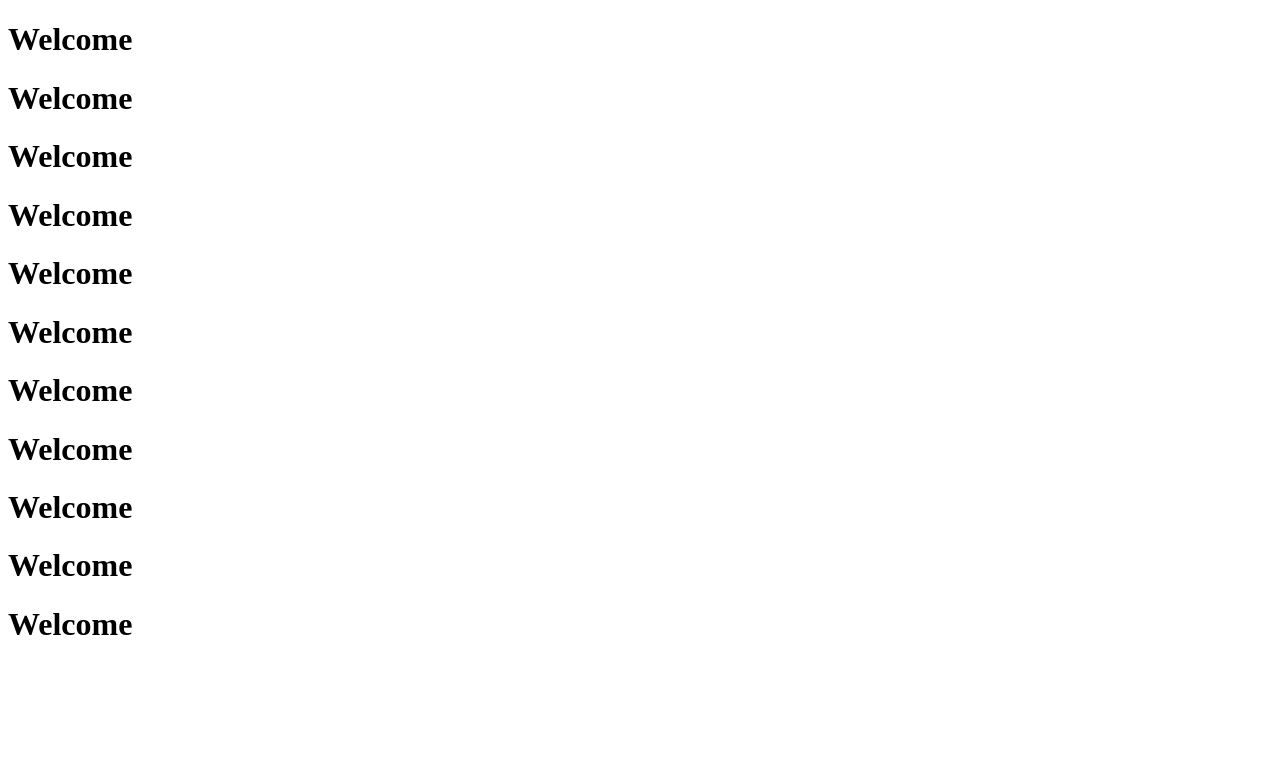
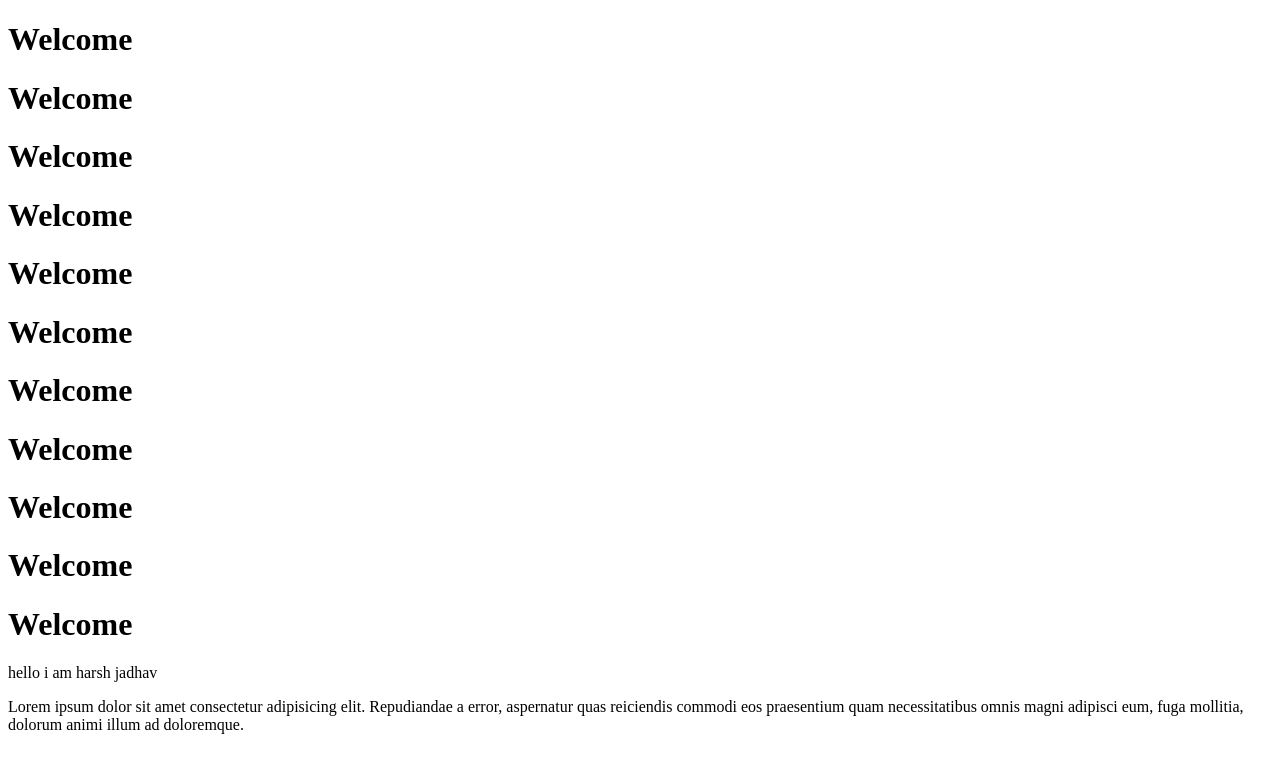
Before and after one commit to HarshJadhav782/tourism-_tarvel_management, a plain HTML site: page index.html in a window 1280 px wide. Drawn offline with Linux system fonts and the light colour scheme.

Commit message:
second commit

```diff
--- a/index.html
+++ b/index.html
@@ -17,6 +17,8 @@
 <h1>Welcome</h1>
 <h1>Welcome</h1>
 <h1>Welcome</h1>
+<p>hello i am harsh jadhav</p>
+<p>Lorem ipsum dolor sit amet consectetur adipisicing elit. Repudiandae a error, aspernatur quas reiciendis commodi eos praesentium quam necessitatibus omnis magni adipisci eum, fuga mollitia, dolorum animi illum ad doloremque.</p>
 
 
 </body>
```
